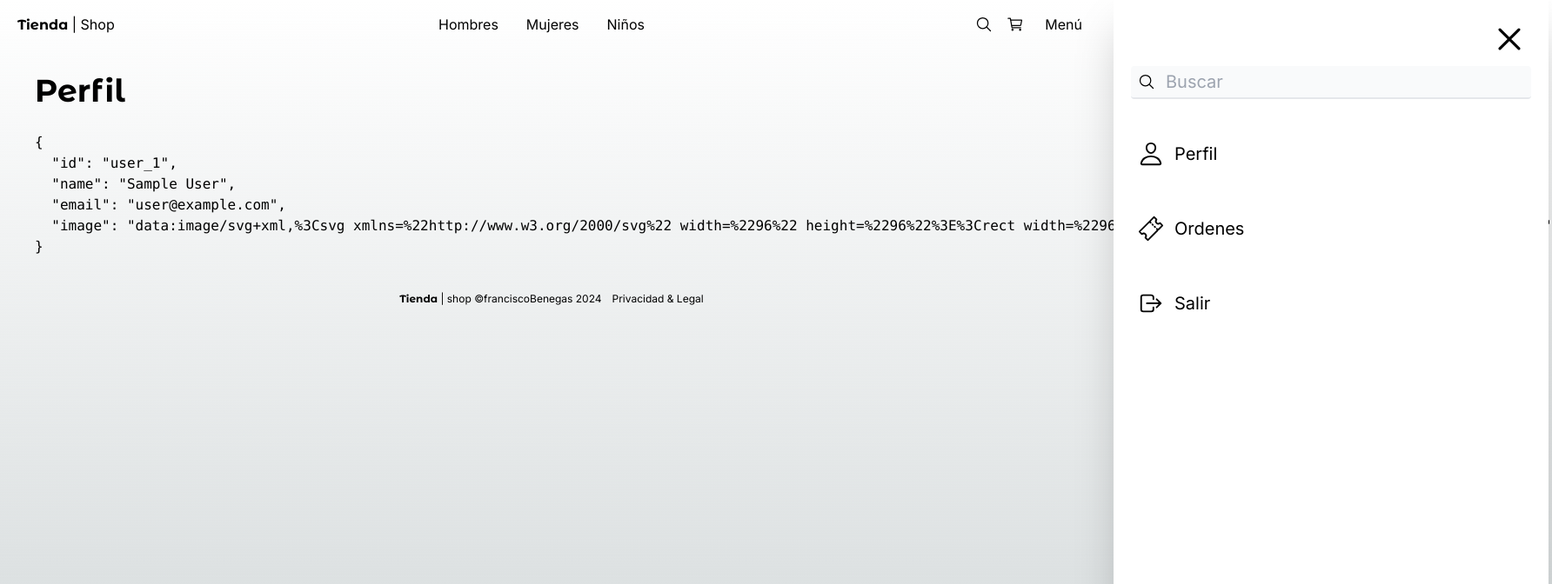
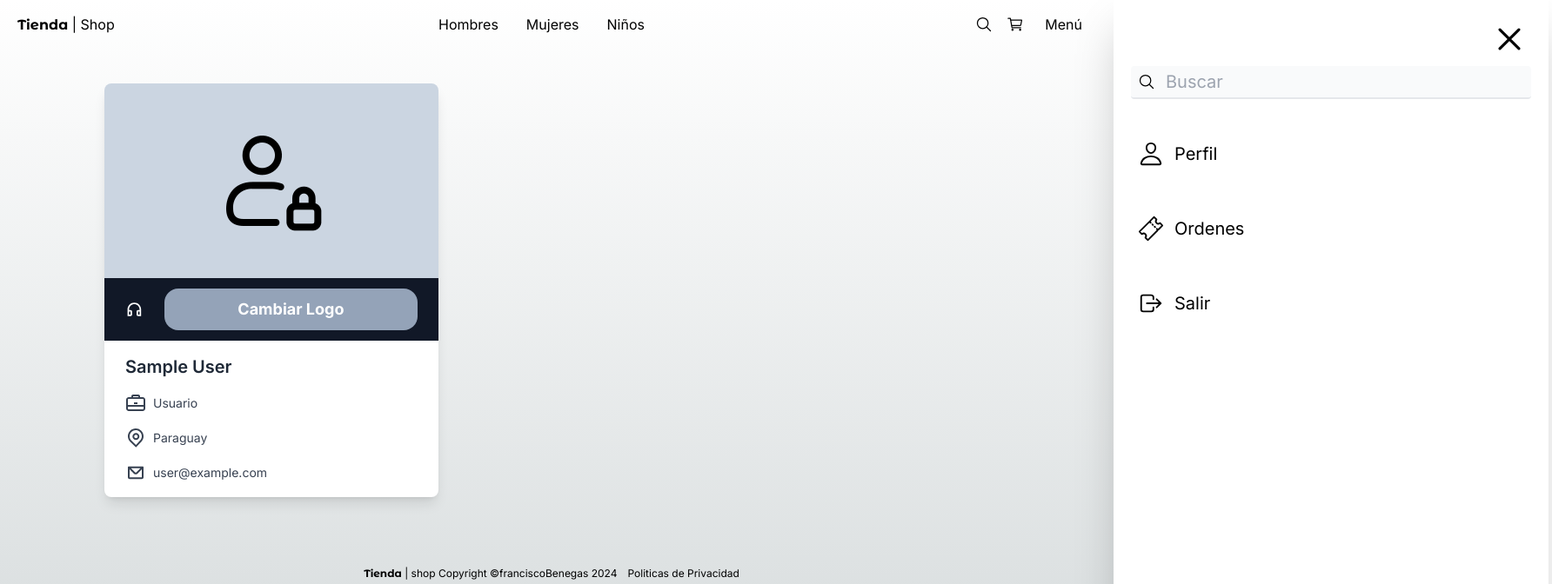
Before and after one commit to franciscobenegas/tiendavirtual, a Next.js app: page /profile in a window 1280 px wide. Shown: the top 672 px of the page at 87% size, 1784 px wide, since content can reach past the window. Built offline with nearby package versions, Linux system fonts and the light colour scheme; no server answers; sample sign-in values are in the browser's storage.

Commit message:
Ajuste Varios

```diff
--- a/next.config.js
+++ b/next.config.js
@@ -3,11 +3,15 @@ const nextConfig = {
   images: {
     remotePatterns: [
       {
-        protocol: 'https',
-        hostname: 'res.cloudinary.com'
-      }
-    ]
-  }
-}
+        protocol: "https",
+        hostname: "res.cloudinary.com",
+      },
+      {
+        protocol: "https",
+        hostname: "images.unsplash.com",
+      },
+    ],
+  },
+};
 
-module.exports = nextConfig
+module.exports = nextConfig;
--- a/src/actions/order/place-order.ts
+++ b/src/actions/order/place-order.ts
@@ -49,8 +49,8 @@ export const placeOrder = async (
       const subTotal = product.price * productQuantity;
 
       totals.subTotal += subTotal;
-      totals.tax += subTotal * 0.15;
-      totals.total += subTotal * 1.15;
+      totals.tax += subTotal * 0.1;
+      totals.total += subTotal * 1.1 + 7;
 
       return totals;
     },
@@ -59,7 +59,6 @@ export const placeOrder = async (
 
   // Crear la transacción de base de datos
   try {
-
     const prismaTx = await prisma.$transaction(async (tx) => {
       // 1. Actualizar el stock de los productos
       const updatedProductsPromises = products.map((product) => {
@@ -136,14 +135,11 @@ export const placeOrder = async (
       };
     });
 
-
     return {
       ok: true,
       order: prismaTx.order,
       prismaTx: prismaTx,
-    }
-
-
+    };
   } catch (error: any) {
     return {
       ok: false,
--- a/src/app/(shop)/cart/ui/OrderSummary.tsx
+++ b/src/app/(shop)/cart/ui/OrderSummary.tsx
@@ -35,8 +35,11 @@ export const OrderSummary = () => {
       <span>Subtotal</span>
       <span className="text-right">{currencyFormat(subTotal)}</span>
 
-      <span>Impuestos (15%)</span>
+      <span>Impuestos (10%)</span>
       <span className="text-right">{currencyFormat(tax)}</span>
+
+      <span>Costo Delivery</span>
+      <span className="text-right">{currencyFormat(7)}</span>
 
       <span className="mt-5 text-2xl">Total:</span>
       <span className="mt-5 text-2xl text-right">{currencyFormat(total)}</span>
--- a/src/app/(shop)/checkout/(checkout)/ui/PlaceOrder.tsx
+++ b/src/app/(shop)/checkout/(checkout)/ui/PlaceOrder.tsx
@@ -117,7 +117,7 @@ export const PlaceOrder = () => {
             "btn-disabled": isPlacingOrder,
           })}
         >
-          Generar Orden
+          Finalizar Compra
         </button>
       </div>
     </div>
--- a/src/app/(shop)/orders/[id]/page.tsx
+++ b/src/app/(shop)/orders/[id]/page.tsx
@@ -99,7 +99,7 @@ export default async function OrdersByIdPage({ params }: Props) {
                 {currencyFormat(order!.subTotal)}
               </span>
 
-              <span>Impuestos (15%)</span>
+              <span>Impuestos (10%)</span>
               <span className="text-right">{currencyFormat(order!.tax)}</span>
 
               <span className="mt-5 text-2xl">Total:</span>
--- a/src/app/(shop)/profile/page.tsx
+++ b/src/app/(shop)/profile/page.tsx
@@ -1,5 +1,6 @@
 import { auth } from "@/auth.config";
 import { Title } from "@/components";
+import Image from "next/image";
 import { redirect } from "next/navigation";
 
 export default async function ProfilePage() {
@@ -11,12 +12,106 @@ export default async function ProfilePage() {
   }
 
   return (
-    <div>
-      <Title title="Perfil" />
+    <div className="w-full max-w-sm overflow-hidden bg-white rounded-lg shadow-lg dark:bg-gray-800 mt-10 mb-20 ml-20">
+      <Image
+        className="object-scale-down object-center w-full h-56 bg-slate-300"
+        src="/imgs/usuario.png"
+        alt="avatar"
+        width={100}
+        height={100}
+      />
 
-      <pre>{JSON.stringify(session.user, null, 2)}</pre>
+      <div className="flex items-center px-6 py-3 bg-gray-900">
+        <svg
+          aria-label="headphones icon"
+          className="w-6 h-6 text-white fill-current"
+          viewBox="0 0 24 24"
+          fill="none"
+          xmlns="http://www.w3.org/2000/svg"
+        >
+          <path
+            fill-rule="evenodd"
+            clip-rule="evenodd"
+            d="M17 21C15.8954 21 15 20.1046 15 19V15C15 13.8954 15.8954 13 17 13H19V12C19 8.13401 15.866 5 12 5C8.13401 5 5 8.13401 5 12V13H7C8.10457 13 9 13.8954 9 15V19C9 20.1046 8.10457 21 7 21H3V12C3 7.02944 7.02944 3 12 3C16.9706 3 21 7.02944 21 12V21H17ZM19 15H17V19H19V15ZM7 15H5V19H7V15Z"
+          />
+        </svg>
 
-      <h3 className="text-3xl mb-10">{ session.user.role  }</h3>
+        <h1 className="mx-3 text-lg font-semibold text-white">
+          {session.user.role}
+        </h1>
+        <button className=" hover:text-black w-full group relative h-12  overflow-hidden rounded-2xl bg-slate-400 text-lg font-bold text-white">
+          Cambiar Logo
+          <div className="  absolute inset-0 h-full w-full scale-0 rounded-2xl transition-all duration-300 group-hover:scale-100 group-hover:bg-white/30"></div>
+        </button>
+      </div>
+
+      <div className="px-6 py-4">
+        <h1 className="text-xl font-semibold text-gray-800 dark:text-white">
+          {session.user.name}
+        </h1>
+
+        <div className="flex items-center mt-4 text-gray-700 dark:text-gray-200">
+          <svg
+            aria-label="suitcase icon"
+            className="w-6 h-6 fill-current"
+            viewBox="0 0 24 24"
+            fill="none"
+            xmlns="http://www.w3.org/2000/svg"
+          >
+            <path d="M14 11H10V13H14V11Z" />
+            <path
+              fill-rule="evenodd"
+              clip-rule="evenodd"
+              d="M7 5V4C7 2.89545 7.89539 2 9 2H15C16.1046 2 17 2.89545 17 4V5H20C21.6569 5 23 6.34314 23 8V18C23 19.6569 21.6569 21 20 21H4C2.34314 21 1 19.6569 1 18V8C1 6.34314 2.34314 5 4 5H7ZM9 4H15V5H9V4ZM4 7C3.44775 7 3 7.44769 3 8V14H21V8C21 7.44769 20.5522 7 20 7H4ZM3 18V16H21V18C21 18.5523 20.5522 19 20 19H4C3.44775 19 3 18.5523 3 18Z"
+            />
+          </svg>
+
+          <h1 className="px-2 text-sm">
+            {session.user.role === "admin" ? "Administrador" : "Usuario"}
+          </h1>
+        </div>
+
+        <div className="flex items-center mt-4 text-gray-700 dark:text-gray-200">
+          <svg
+            aria-label="location pin icon"
+            className="w-6 h-6 fill-current"
+            viewBox="0 0 24 24"
+            fill="none"
+            xmlns="http://www.w3.org/2000/svg"
+          >
+            <path
+              fill-rule="evenodd"
+              clip-rule="evenodd"
+              d="M16.2721 10.2721C16.2721 12.4813 14.4813 14.2721 12.2721 14.2721C10.063 14.2721 8.27214 12.4813 8.27214 10.2721C8.27214 8.063 10.063 6.27214 12.2721 6.27214C14.4813 6.27214 16.2721 8.063 16.2721 10.2721ZM14.2721 10.2721C14.2721 11.3767 13.3767 12.2721 12.2721 12.2721C11.1676 12.2721 10.2721 11.3767 10.2721 10.2721C10.2721 9.16757 11.1676 8.27214 12.2721 8.27214C13.3767 8.27214 14.2721 9.16757 14.2721 10.2721Z"
+            />
+            <path
+              fill-rule="evenodd"
+              clip-rule="evenodd"
+              d="M5.79417 16.5183C2.19424 13.0909 2.05438 7.3941 5.48178 3.79418C8.90918 0.194258 14.6059 0.0543983 18.2059 3.48179C21.8058 6.90919 21.9457 12.606 18.5183 16.2059L12.3124 22.7241L5.79417 16.5183ZM17.0698 14.8268L12.243 19.8965L7.17324 15.0698C4.3733 12.404 4.26452 7.9732 6.93028 5.17326C9.59603 2.37332 14.0268 2.26454 16.8268 4.93029C19.6267 7.59604 19.7355 12.0269 17.0698 14.8268Z"
+            />
+          </svg>
+
+          <h1 className="px-2 text-sm">Paraguay</h1>
+        </div>
+
+        <div className="flex items-center mt-4 text-gray-700 dark:text-gray-200">
+          <svg
+            aria-label="email icon"
+            className="w-6 h-6 fill-current"
+            viewBox="0 0 24 24"
+            fill="none"
+            xmlns="http://www.w3.org/2000/svg"
+          >
+            <path
+              fill-rule="evenodd"
+              clip-rule="evenodd"
+              d="M3.00977 5.83789C3.00977 5.28561 3.45748 4.83789 4.00977 4.83789H20C20.5523 4.83789 21 5.28561 21 5.83789V17.1621C21 18.2667 20.1046 19.1621 19 19.1621H5C3.89543 19.1621 3 18.2667 3 17.1621V6.16211C3 6.11449 3.00333 6.06765 3.00977 6.0218V5.83789ZM5 8.06165V17.1621H19V8.06199L14.1215 12.9405C12.9499 14.1121 11.0504 14.1121 9.87885 12.9405L5 8.06165ZM6.57232 6.80554H17.428L12.7073 11.5263C12.3168 11.9168 11.6836 11.9168 11.2931 11.5263L6.57232 6.80554Z"
+            />
+          </svg>
+
+          <h1 className="px-2 text-sm">{session.user.email}</h1>
+        </div>
+      </div>
     </div>
   );
 }
--- a/src/components/ui/footer/Footer.tsx
+++ b/src/components/ui/footer/Footer.tsx
@@ -4,16 +4,16 @@ import Link from "next/link";
 export const Footer = () => {
   return (
     <div className="flex w-full justify-center text-xs mb-10">
-      <Link href="/">
+      <div>
         <span className={`${titleFont.className} antialiased font-bold `}>
           Tienda{" "}
         </span>
         <span>| shop </span>
-        <span>©franciscoBenegas {new Date().getFullYear()}</span>
-      </Link>
+        <span>Copyright ©franciscoBenegas {new Date().getFullYear()}</span>
+      </div>
 
-      <Link href="/" className="mx-3">
-        Privacidad & Legal
+      <Link href="/" className="mx-3 hover:underline">
+        Politicas de Privacidad
       </Link>
     </div>
   );
--- a/src/store/cart/cart-store.ts
+++ b/src/store/cart/cart-store.ts
@@ -38,8 +38,8 @@ export const useCartStore = create<State>()(
           (subTotal, product) => product.quantity * product.price + subTotal,
           0
         );
-        const tax = subTotal * 0.15;
-        const total = subTotal + tax;
+        const tax = subTotal * 0.1;
+        const total = subTotal + tax + 7;
         const itemsInCart = cart.reduce(
           (total, item) => total + item.quantity,
           0
```
Also changed, not shown: src/app/(shop)/cart/page.tsx (+13 -41 lines), src/app/globals.css (+14 -9 lines), src/seed/seed.ts (+9 -9 lines), public/imgs/usuario.png (added), public/imgs/usuario1.png (added).
